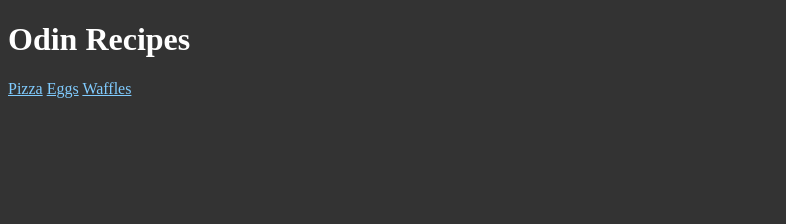
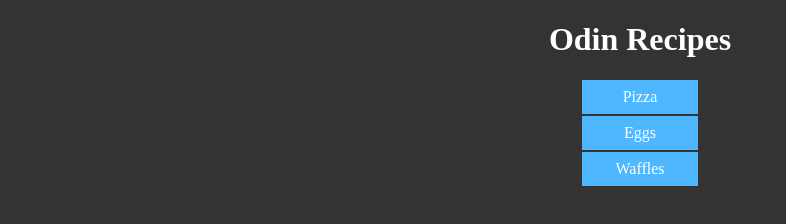
Before and after one commit to rafallyczek/odin-recipes, a plain HTML site: page index.html in a window 1280 px wide. Shown: the whole page, without its empty margins (0-786 px from the left). Drawn offline with Linux system fonts and the light colour scheme.

Commit message:
Change index.html styles
Styled list of links to look like menu and positioned it on page
with use of flexbox.

```diff
--- a/css/style.css
+++ b/css/style.css
@@ -4,6 +4,23 @@ body{
 h1, h2, p, ul, ol{
     color: white;
 }
+h1{
+    text-align: center;
+}
 a{
-    color: rgb(128, 204, 255);
+    color: white;
+    text-decoration: none;
+    background-color: rgb(77, 184, 255);
+    padding: 8px;
+    width: 100px;
+    text-align: center;
 }
+.links{
+    display: flex;
+    flex-direction: column;
+    gap: 2px;
+}
+.container{
+    display: flex;
+    justify-content: center;
+}
--- a/index.html
+++ b/index.html
@@ -7,7 +7,11 @@
 </head>
 <body>
     <h1>Odin Recipes</h1>
-    <a href="./recipes/pizza.html">Pizza</a>
-    <a href="./recipes/eggs.html">Eggs</a>
-    <a href="./recipes/waffles.html">Waffles</a>
+    <div class="container">
+        <div class="links">
+            <a href="./recipes/pizza.html">Pizza</a>
+            <a href="./recipes/eggs.html">Eggs</a>
+            <a href="./recipes/waffles.html">Waffles</a>
+        </div>
+    </div>
 </html>
```
